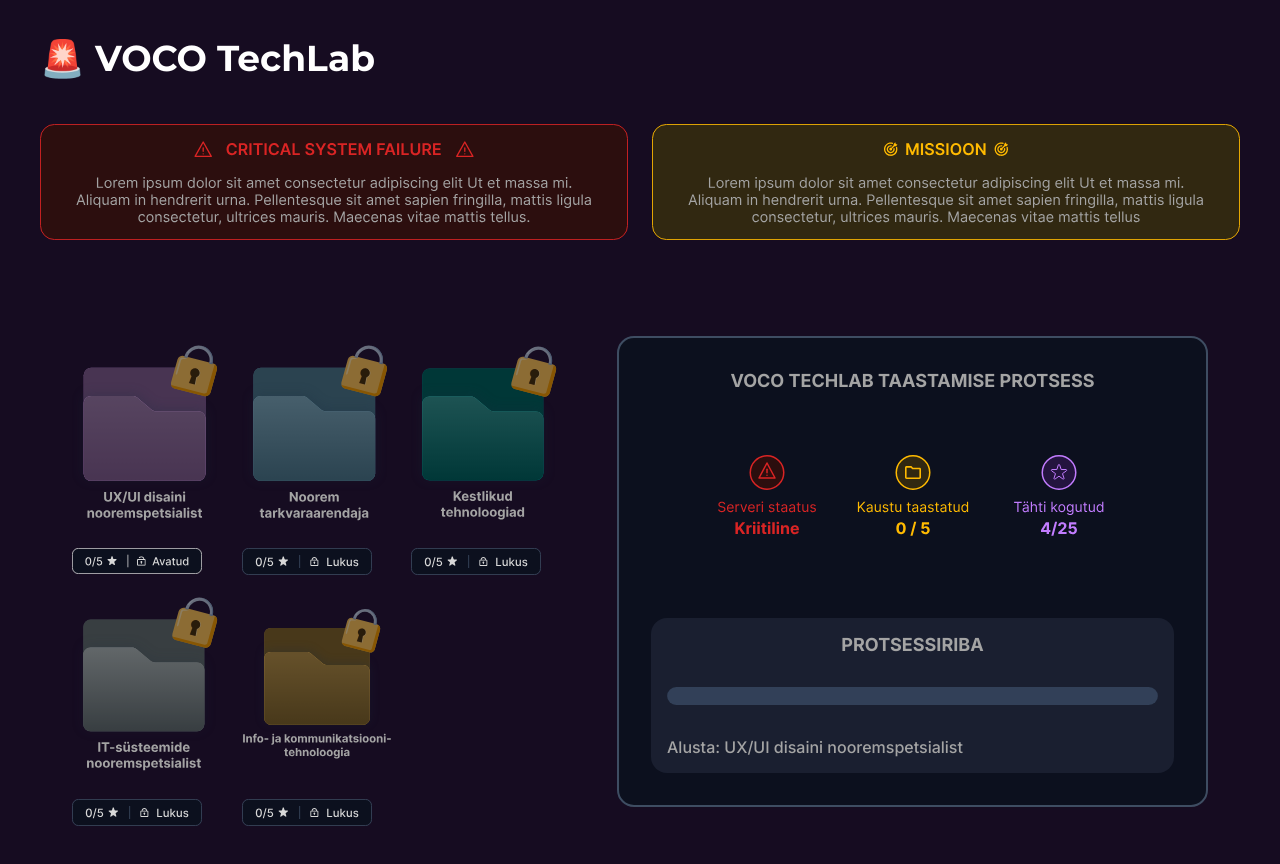
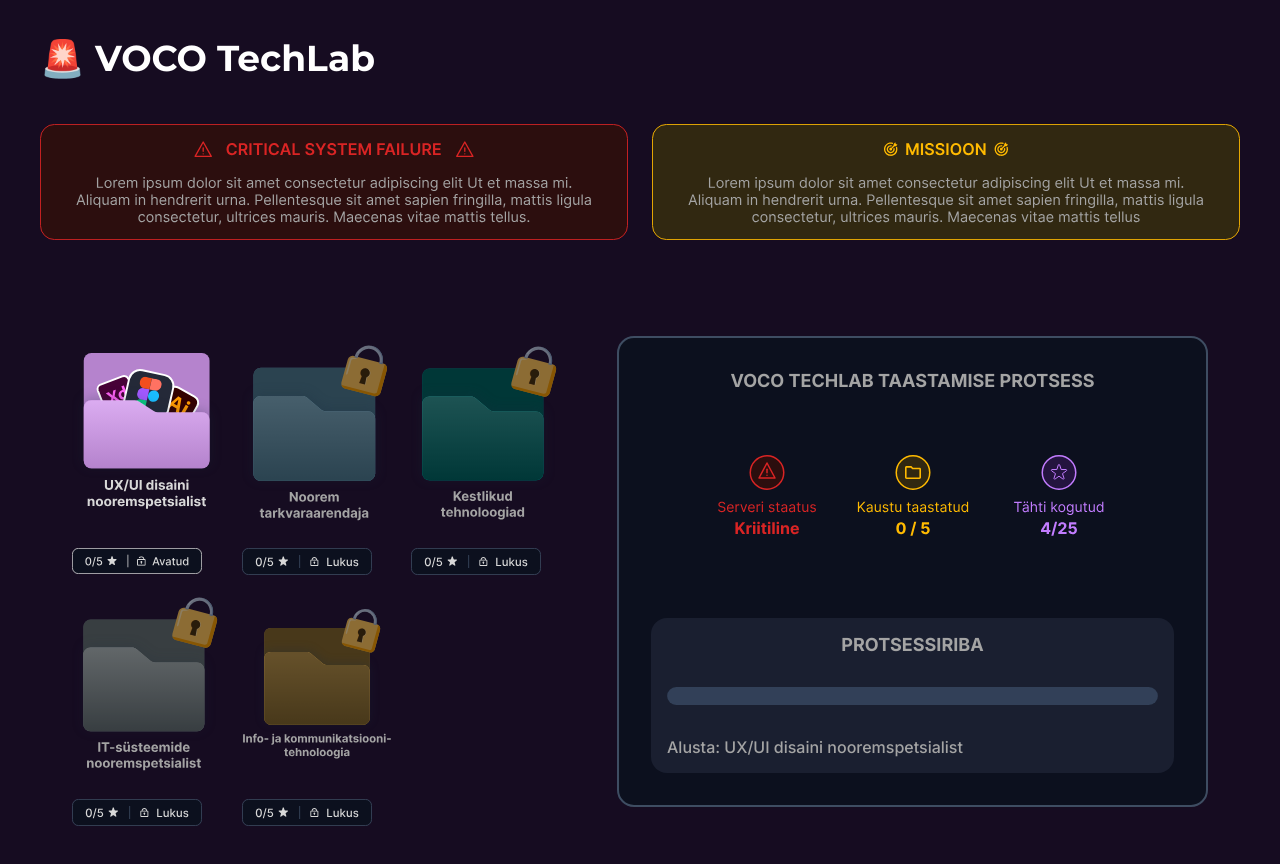
Before and after one commit to gbrds/TechLab, a React (Vite) app: page / in a window 1280 px wide. Shown: the top 864 px of the page. Built offline with nearby package versions, Linux system fonts and the light colour scheme.

Commit message:
Small changes to different states

```diff
--- a/src/App.jsx
+++ b/src/App.jsx
@@ -1,3 +1,4 @@
+import React, { useState } from 'react';
 import GameFrame from "./GameFrame";
 import FolderGrid from "./components/FolderGrid";
 import AlertBanner from "./components/AlertBanner";
@@ -26,23 +27,62 @@ import ICTUnlocked from './svg/ICT_Unlocked.svg';
 
 function App() {
   const passThreshold = 4;
+
+  // Game completion state - tracks which games have been completed
+  const [completedGames, setCompletedGames] = useState({
+    UX: false,
+    Dev: false,
+    Sus: false,
+    IT: false,
+    ICT: false
+  });
+
+  // Calculate progress based on completed games
+  const completedCount = Object.values(completedGames).filter(Boolean).length;
+
+  // Base folder configuration with dynamic unlocking
   const baseFolders = [
-    { id: 1, unlocked: true,  progress: 0, icons: { unlocked: UXLocked, hover: UXHover, locked: UXLocked } },
-    { id: 2, unlocked: false, progress: 0, icons: { unlocked: DevUnlocked, hover: DevHover, locked: DevLocked } },
-    { id: 3, unlocked: false, progress: 0, icons: { unlocked: SusUnlocked, hover: SusHover, locked: SusLocked } },
-    { id: 4, unlocked: false, progress: 0, icons: { unlocked: ITUnlocked,  hover: ITHover, locked: ITLocked  } },
-    { id: 5, unlocked: false, progress: 0, icons: { unlocked: ICTUnlocked, hover: ICTHover, locked: ICTLocked} }
+    {
+      id: 1,
+      name: 'UX',
+      unlocked: true,
+      progress: completedGames.UX ? passThreshold : 0,
+      icons: { unlocked: UXUnlocked, hover: UXHover, locked: UXLocked }
+    },
+    {
+      id: 2,
+      name: 'Dev',
+      unlocked: completedGames.UX,
+      progress: completedGames.Dev ? passThreshold : 0,
+      icons: { unlocked: DevUnlocked, hover: DevHover, locked: DevLocked }
+    },
+    {
+      id: 3,
+      name: 'Sus',
+      unlocked: completedGames.UX && completedGames.Dev,
+      progress: completedGames.Sus ? passThreshold : 0,
+      icons: { unlocked: SusUnlocked, hover: SusHover, locked: SusLocked }
+    },
+    {
+      id: 4,
+      name: 'IT',
+      unlocked: completedGames.UX && completedGames.Dev && completedGames.Sus,
+      progress: completedGames.IT ? passThreshold : 0,
+      icons: { unlocked: ITUnlocked, hover: ITHover, locked: ITLocked }
+    },
+    {
+      id: 5,
+      name: 'ICT',
+      unlocked: completedGames.UX && completedGames.Dev && completedGames.Sus && completedGames.IT,
+      progress: completedGames.ICT ? passThreshold : 0,
+      icons: { unlocked: ICTUnlocked, hover: ICTHover, locked: ICTLocked }
+    }
   ];
 
   // Compute statuses and provide shared status icons
-  const folders = baseFolders.map((f, idx) => {
+  const folders = baseFolders.map((f) => {
     let status = f.unlocked ? 'unlocked' : 'locked';
     if (f.progress >= passThreshold) status = 'completed';
-
-    // Unlock next folder if current completed
-    if (status === 'completed' && baseFolders[idx + 1]) {
-      baseFolders[idx + 1].unlocked = true;
-    }
 
     return {
       ...f,
@@ -56,14 +96,55 @@ function App() {
     };
   });
 
+  // State for showing game frame
+  const [showGameFrame, setShowGameFrame] = useState(false);
+  const [currentGameId, setCurrentGameId] = useState(null);
+
+  // Function to handle game completion
+  const handleGameComplete = (folderId, score) => {
+    if (score >= passThreshold) {
+      const gameNames = { 1: 'UX', 2: 'Dev', 3: 'Sus', 4: 'IT', 5: 'ICT' };
+      const gameName = gameNames[folderId];
+      if (gameName) {
+        setCompletedGames(prev => ({
+          ...prev,
+          [gameName]: true
+        }));
+      }
+    }
+    setShowGameFrame(false);
+    setCurrentGameId(null);
+  };
+
+  // Function to start a game
+  const startGame = (folderId) => {
+    setCurrentGameId(folderId);
+    setShowGameFrame(true);
+  };
+
+  // Function to close game frame
+  const closeGameFrame = () => {
+    setShowGameFrame(false);
+    setCurrentGameId(null);
+  };
+
   return (
     <div style={{ padding: '2rem', background: '#160C21', minHeight: '100vh' }}>
       <div className="app-title">🚨 VOCO TechLab</div>
       <AlertBanner allCompleted={folders.every(f => f.status === 'completed')} />
       <div style={{ display: 'grid', gridTemplateColumns: 'minmax(0, 1fr) auto', gap: '3rem', alignItems: 'start', padding: '0 2rem' }}>
-        <FolderGrid folders={folders} />
-        <ProgressPanel />
+        <FolderGrid folders={folders} onFolderClick={startGame} />
+        <ProgressPanel completedCount={completedCount} />
       </div>
+
+      {/* Game Frame */}
+      {showGameFrame && (
+        <GameFrame
+          folderId={currentGameId}
+          onGameComplete={handleGameComplete}
+          onClose={closeGameFrame}
+        />
+      )}
     </div>
   );
 }
--- a/src/components/ProgressPanel.jsx
+++ b/src/components/ProgressPanel.jsx
@@ -1,22 +1,70 @@
 import './ProgressPanel.css';
 import StateCritical from '../svg/State=Critical.svg';
-import FoldersOpened from '../svg/Folders0.svg';
+import StatePartiallyRestored from '../svg/State=Partially restored.svg';
+import StateFullyRestored from '../svg/State=Fully Restored.svg';
+import Folders0 from '../svg/Folders0.svg';
+import Folders1 from '../svg/Folders1.svg';
+import Folders2 from '../svg/Folders2.svg';
+import Folders3 from '../svg/Folders3.svg';
+import Folders4 from '../svg/Folders4.svg';
+import Folders5 from '../svg/Folders5.svg';
 import StarsCollected from '../svg/stars collected.svg';
+import StarsCollected8 from '../svg/stars collected 8.svg';
+import StarsCollected13 from '../svg/stars collected 13.svg';
 import Progressbar0 from '../svg/State=Progressbar 0.svg';
+import Progressbar1 from '../svg/State=Progressbar 1.svg';
+import Progressbar2 from '../svg/State=Progressbar 2.svg';
+import Progressbar3 from '../svg/State=Progressbar 3.svg';
+import Progressbar4 from '../svg/State=Progressbar 4.svg';
+import Progressbar5 from '../svg/State=Progressbar 5.svg';
 
-function ProgressPanel() {
+function ProgressPanel({ completedCount = 0 }) {
+  // Dynamic state selection based on completed games
+  const getStateImage = () => {
+    if (completedCount === 0) return StateCritical;
+    if (completedCount === 5) return StateFullyRestored;
+    return StatePartiallyRestored;
+  };
+
+  const getFoldersImage = () => {
+    const foldersImages = [Folders0, Folders1, Folders2, Folders3, Folders4, Folders5];
+    return foldersImages[Math.min(completedCount, 5)];
+  };
+
+  const getStarsImage = () => {
+    if (completedCount === 0) return StarsCollected;
+    if (completedCount === 1) return StarsCollected; // Still 0 stars after UX
+    if (completedCount === 2) return StarsCollected8; // 8 stars after Dev
+    return StarsCollected13; // 13 stars after Sus, IT, and ICT
+  };
+
+  const getProgressbarImage = () => {
+    const progressbarImages = [Progressbar0, Progressbar1, Progressbar2, Progressbar3, Progressbar4, Progressbar5];
+    return progressbarImages[Math.min(completedCount, 5)];
+  };
+
+  const getBottomText = () => {
+    if (completedCount === 0) return "Alusta: UX/UI disaini nooremspetsialist";
+    if (completedCount === 1) return "Edu: UX/UI disaini nooremspetsialist lõpetatud";
+    if (completedCount === 2) return "Edu: Arendaja roll lõpetatud";
+    if (completedCount === 3) return "Edu: Süsteemihaldur roll lõpetatud";
+    if (completedCount === 4) return "Edu: IT-spetsialist roll lõpetatud";
+    if (completedCount === 5) return "Kõik rollid lõpetatud! VOCO TechLab on taastatud!";
+    return `Progress: ${completedCount}/5 rollid lõpetatud`;
+  };
+
   return (
     <div className="progress-panel">
       <div className="progress-title">VOCO TECHLAB TAASTAMISE PROTSESS</div>
       <div className="progress-states">
-        <img src={StateCritical} alt="Critical" draggable={false} />
-        <img src={FoldersOpened} alt="Folders Opened" draggable={false} />
-        <img src={StarsCollected} alt="Stars Collected" draggable={false} />
+        <img src={getStateImage()} alt="System State" draggable={false} />
+        <img src={getFoldersImage()} alt="Folders Opened" draggable={false} />
+        <img src={getStarsImage()} alt="Stars Collected" draggable={false} />
       </div>
       <div className="progressbar-wrap">
         <div className="progressbar-title">PROTSESSIRIBA</div>
-        <img className="progressbar-img" src={Progressbar0} alt="Progress bar" draggable={false} />
-        <div className="progress-bottom-text">Alusta: UX/UI disaini nooremspetsialist</div>
+        <img className="progressbar-img" src={getProgressbarImage()} alt="Progress bar" draggable={false} />
+        <div className="progress-bottom-text">{getBottomText()}</div>
       </div>
     </div>
   );
```
